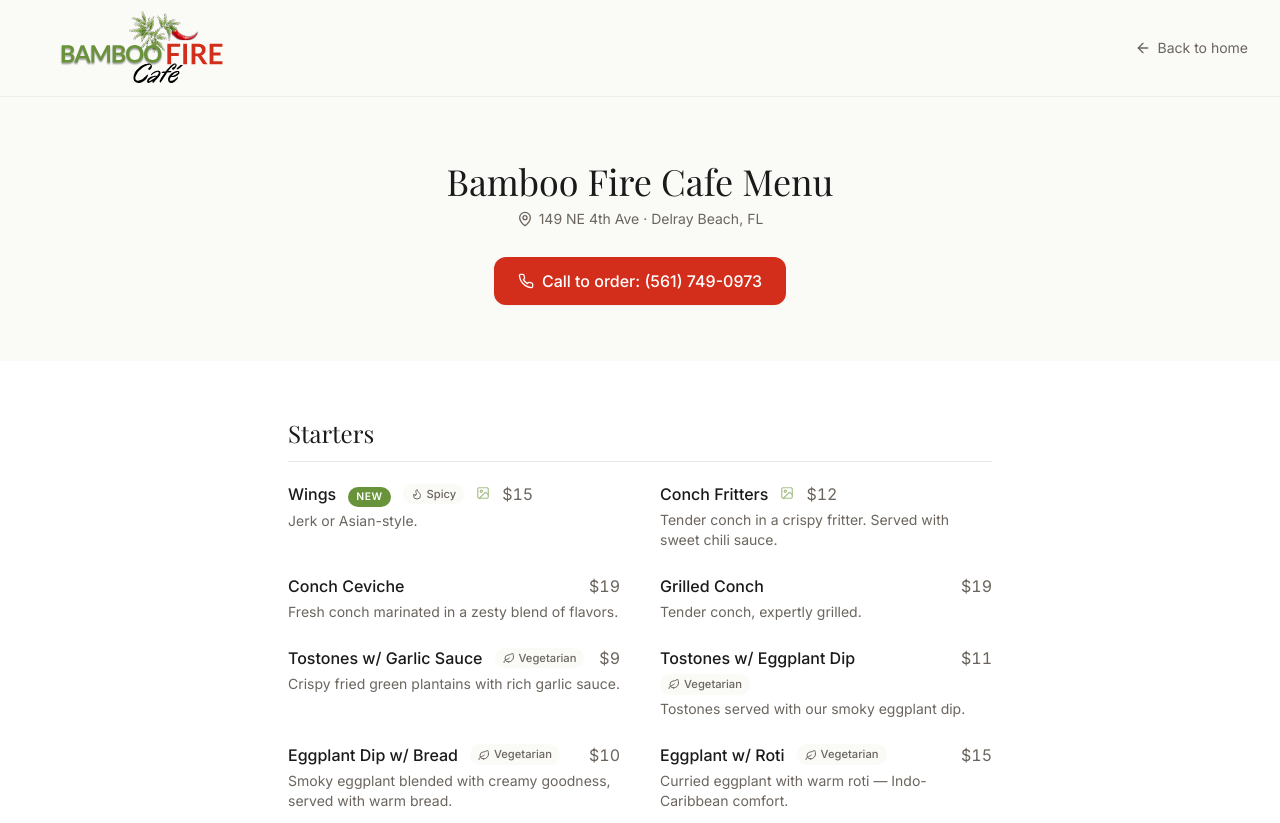
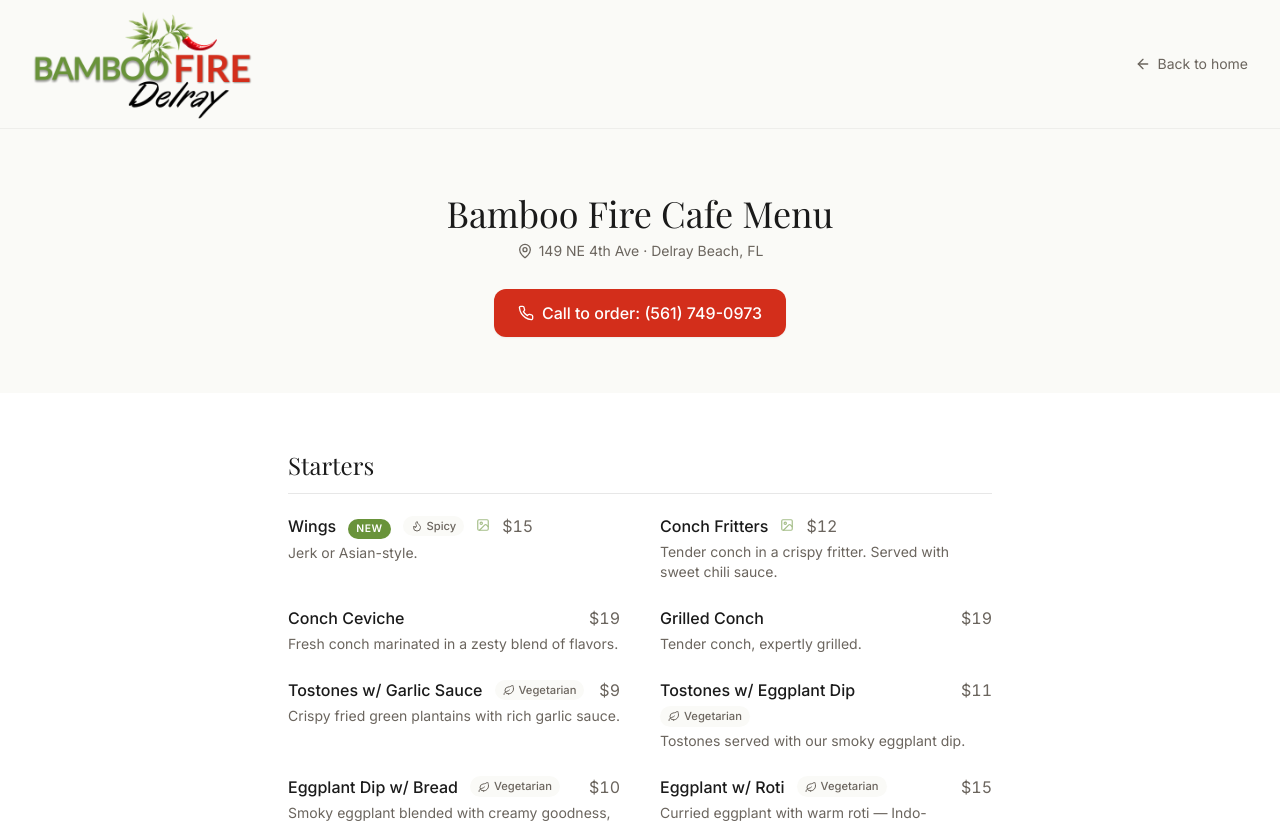
Before and after one commit to vanderbaan/bamboo-fire-cafe, a Next.js app: page /menu in a window 1280 px wide. Shown: the top 823 px of the page. Built offline with nearby package versions, Linux system fonts and the light colour scheme; no server answers.

Commit message:
Switch header/footer to watercolor logo (logo.png)

```diff
--- a/app/globals.css
+++ b/app/globals.css
@@ -9,15 +9,16 @@
 
   html {
     scroll-behavior: smooth;
-    /* Compensate for the sticky <header> (h-20 mobile / h-24 desktop) so anchor scrolls —
-       the Hero "View Menu" button, the Order-button-triggered scroll, and any future in-page
-       nav links — land the section eyebrow below the nav rather than tucked under it. */
-    scroll-padding-top: 5rem;
+    /* Compensate for the sticky <header> (h-24 mobile / h-32 desktop after the watercolor
+       PNG swap) so anchor scrolls — the Hero "View Menu" button, the Order-button-triggered
+       scroll, and any future in-page nav links — land the section eyebrow below the nav
+       rather than tucked under it. */
+    scroll-padding-top: 6rem;
   }
 
   @media (min-width: 768px) {
     html {
-      scroll-padding-top: 6rem;
+      scroll-padding-top: 8rem;
     }
   }
 
--- a/app/menu/page.tsx
+++ b/app/menu/page.tsx
@@ -45,7 +45,7 @@
 function MenuPageHeader() {
   return (
     <header className="border-b border-ink/5 bg-surface-warm">
-      <div className="container flex h-20 items-center justify-between gap-4 md:h-24">
+      <div className="container flex h-24 items-center justify-between gap-4 md:h-32">
         <Link
           href="/"
           className="flex items-center"
--- a/components/Nav.tsx
+++ b/components/Nav.tsx
@@ -23,19 +23,18 @@
 
 export function Nav({ restaurant }: Props) {
   return (
-    // Header is taller than typical (h-20 mobile / h-24 desktop) so the merchant logo —
-    // which is wider than a typical wordmark thanks to the bamboo-leaves art on the left —
-    // has room to breathe at the desktop size the brand wants without overflowing the bar.
+    // Header grew when we swapped from the 3:1 SVG wordmark to the 2:1 watercolor PNG.
+    // h-24 mobile / h-32 desktop accommodates the new logo at 150×75 / 220×110 with a
+    // comfortable margin top and bottom.
     <header className="sticky top-0 z-30 border-b border-ink/5 bg-surface-warm/85 backdrop-blur supports-[backdrop-filter]:bg-surface-warm/70">
-      <div className="container flex h-20 items-center justify-between gap-4 md:h-24">
+      <div className="container flex h-24 items-center justify-between gap-4 md:h-32">
         <Link
           href="/"
           className="flex items-center"
           aria-label={`${restaurant.name} home`}
         >
-          {/* 150px on mobile, 220px on desktop — both sit inside the user-confirmed range
-              (140–160 mobile, 200–240 desktop). Aspect ratio (3:1) yields ~50/73px tall,
-              comfortably inside the h-20/h-24 header. */}
+          {/* 150px on mobile, 220px on desktop. Watercolor PNG aspect (2:1) yields
+              75/110px tall, comfortably inside the h-24/h-32 header. */}
           <Logo
             brand={brand}
             className="w-[150px] md:w-[220px]"
--- a/content/brand.ts
+++ b/content/brand.ts
@@ -7,13 +7,19 @@
  *
  * Canonical hex was extracted from the master SVG — `fill="#69933a"` (BAMBOO) and
  * `fill="#d32e1b"` (FIRE). The brief's earlier approximations (#7CA943, #D43027) are superseded.
+ *
+ * Logo asset: switched to the watercolor PNG at /logo.png (1000×500, 2:1, transparent
+ * background). The wordmark reads "BAMBOO FIRE Delray" — alt reflects that. Previous SVG
+ * (3:1 ratio) stays at /logo.svg in /public for quick rollback if needed.
  */
 export const brand: BrandIdentity = {
-  logoSrc: "/logo.svg",
-  // Source SVG is 1500×500 in viewBox terms; we render at responsive sizes via next/image.
-  logoWidth: 1500,
+  logoSrc: "/logo.png",
+  // 1000×500 (2:1). Render at responsive sizes via next/image; at the Nav's 220 px width
+  // the logo computes to 110 px tall (was ~73 px under the prior 3:1 SVG).
+  logoWidth: 1000,
   logoHeight: 500,
-  logoAlt: "Bamboo Fire Cafe — Caribbean & World Cuisine",
+  logoAlt:
+    "Bamboo Fire Delray watercolor logo — Caribbean & World Cuisine",
   colors: {
     bamboo: "#69933a",
     fire: "#d32e1b",
--- a/lib/schema.ts
+++ b/lib/schema.ts
@@ -128,6 +128,10 @@
     // at the hero JPG used by the homepage Hero — same asset surfaces both as the page
     // hero and as the schema image.
     image: `${siteUrl}/gallery/bamboo-fire-cafe-caribbean-restaurant-delray-beach.jpg`,
+    // `logo` is a separate Schema.org property from `image` — it feeds the Knowledge Graph
+    // brand-logo slot specifically (vs. `image` which feeds image rich results). The
+    // watercolor PNG at /logo.png is the canonical brand asset; absolute URL required.
+    logo: `${siteUrl}/logo.png`,
     priceRange: r.priceRange,
     servesCuisine: [...r.servesCuisine],
     acceptsReservations: r.acceptsReservations,
--- a/lib/scrollToMenu.ts
+++ b/lib/scrollToMenu.ts
@@ -6,7 +6,7 @@
  *   • HeroOrderButton (Hero usage)
  *
  * Both callers need identical scroll behavior — extracted here so the navHeight constants
- * (80/96 mirroring Nav.tsx's h-20/h-24) can't drift between the two call sites.
+ * (96/128 mirroring Nav.tsx's h-24/h-32) can't drift between the two call sites.
  *
  * Wrapped in requestAnimationFrame so callers can fire it synchronously alongside a React
  * state update; the scroll then begins one frame later, after React has committed any
@@ -20,8 +20,8 @@
   requestAnimationFrame(() => {
     const menuEl = document.getElementById("menu");
     if (!menuEl) return;
-    // Mirror Nav.tsx: h-20 (80px) mobile, h-24 (96px) at md+.
-    const navHeight = window.innerWidth >= 768 ? 96 : 80;
+    // Mirror Nav.tsx: h-24 (96px) mobile, h-32 (128px) at md+.
+    const navHeight = window.innerWidth >= 768 ? 128 : 96;
     const targetY =
       menuEl.getBoundingClientRect().top + window.scrollY - navHeight;
     window.scrollTo({ top: targetY, behavior: "smooth" });
```
